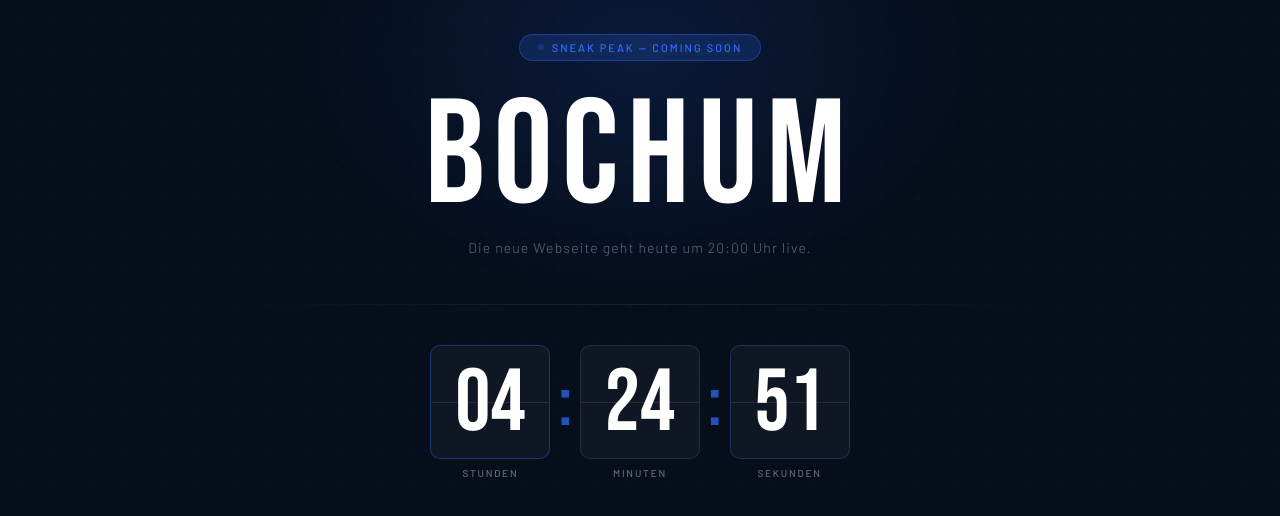
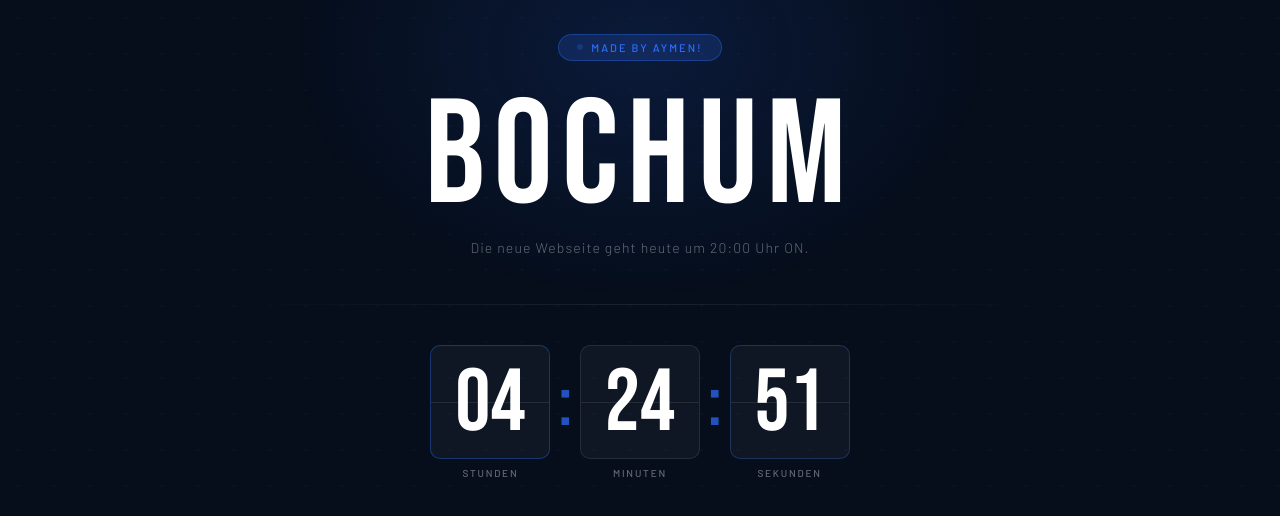
Before and after one commit to aymenhammami326-png/Bochumwebseitesneak, a plain HTML site: page index.html in a window 1280 px wide. Shown: the top 516 px of the page. Drawn offline with Linux system fonts and the light colour scheme.

Commit message:
Update index.html

```diff
--- a/index.html
+++ b/index.html
@@ -61,9 +61,9 @@ body::after{content:'';position:fixed;top:-200px;left:50%;transform:translateX(-
 </head>
 <body>
 <div class="container">
-  <div class="badge"><span class="badge-dot"></span>Sneak Peak — Coming Soon</div>
+  <div class="badge"><span class="badge-dot"></span>Made By Aymen!</div>
   <div class="city-name">BOCHUM</div>
-  <p class="tagline">Die neue Webseite geht heute um 20:00 Uhr live.</p>
+  <p class="tagline">Die neue Webseite geht heute um 20:00 Uhr ON.</p>
   <div class="divider"></div>
   <div class="countdown" id="countdown">
     <div class="unit"><div class="num active" id="h">00</div><span class="lbl">Stunden</span></div>
```
